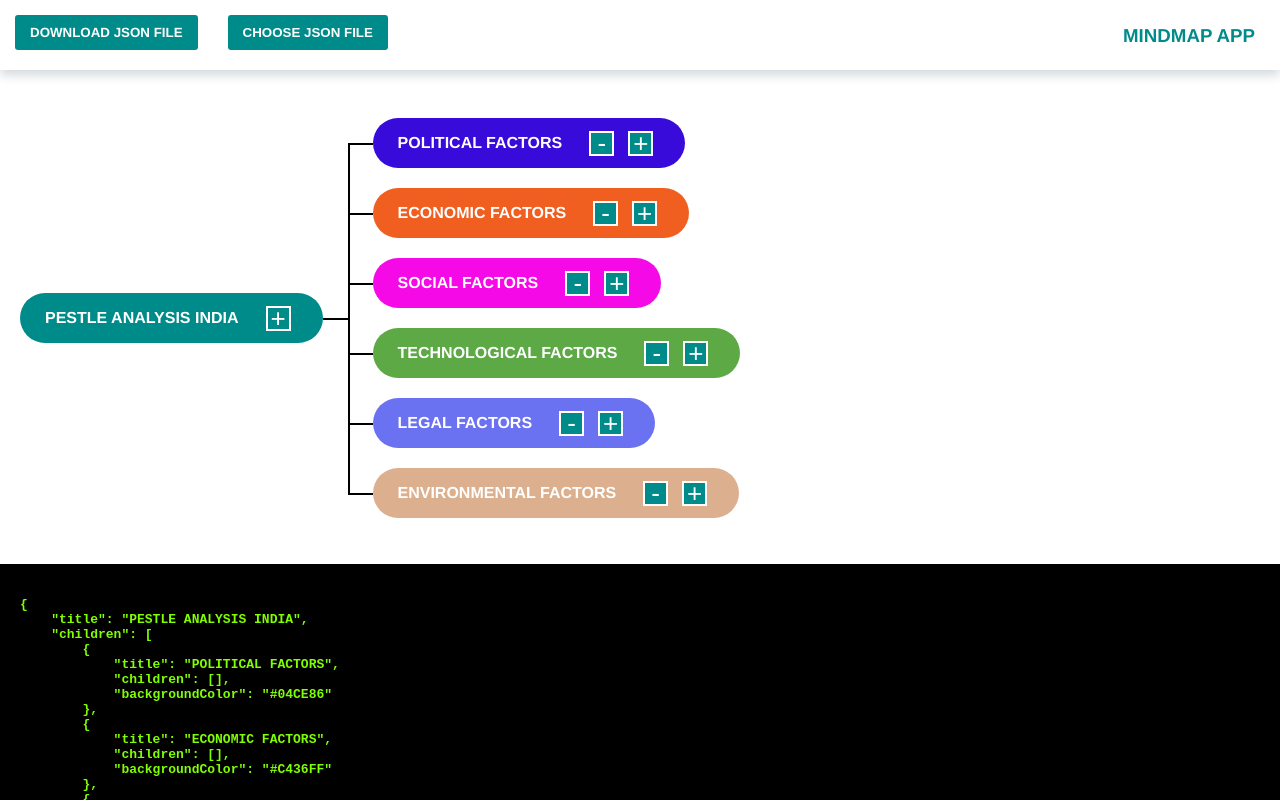
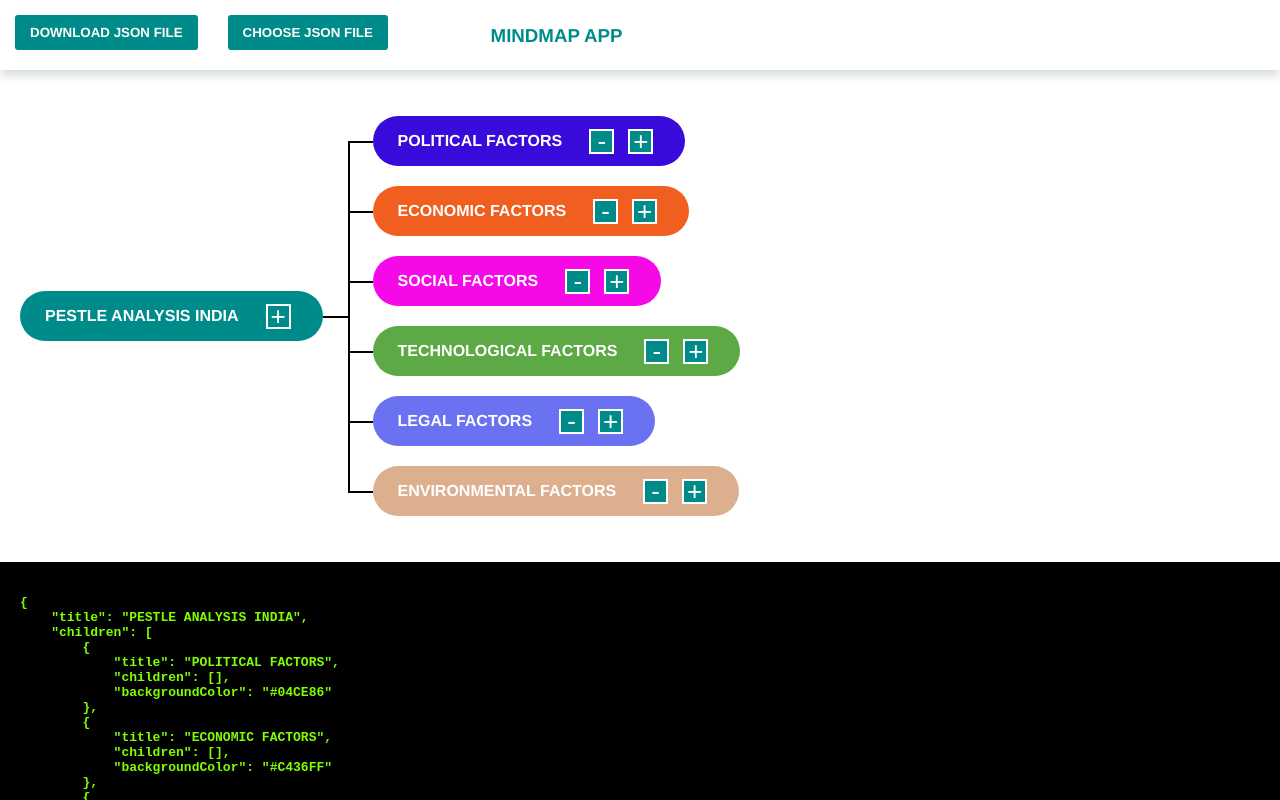
Before and after one commit to dima-zapisochny/mindmap-app, a Vue app: page / in a window 1280 px wide. Shown: the top 800 px of the page. Built offline with nearby package versions, Linux system fonts and the light colour scheme.

Commit message:
remove float: right;

```diff
--- a/src/components/Header.vue
+++ b/src/components/Header.vue
@@ -1,8 +1,10 @@
 <template>
   <header class="header-app">
-    <a href="" download="data.json" class="download-file-button" @click="downloadFile">DOWNLOAD JSON FILE</a>
-    <input type="file" class="load-file-button" name="files" @change="loadFile"/>
-    <h3 class="header-app__title">MINDMAP APP</h3>
+    <div class="header-app__buttons">
+      <a href="" download="data.json" class="download-file-button" @click="downloadFile">DOWNLOAD JSON FILE</a>
+      <input type="file" class="load-file-button" name="files" @change="loadFile"/>
+      <h3 class="header-app__title">MINDMAP APP</h3>
+    </div>
   </header>
 </template>
 
@@ -45,6 +47,8 @@ export default {
 <style lang="scss" scoped>
 
 .header-app {
+  display: flex;
+  justify-content: space-between;
   height: 70px;
   box-shadow: 0 5px 10px 0 rgba(34, 60, 80, 0.2);
   &__title {
```
